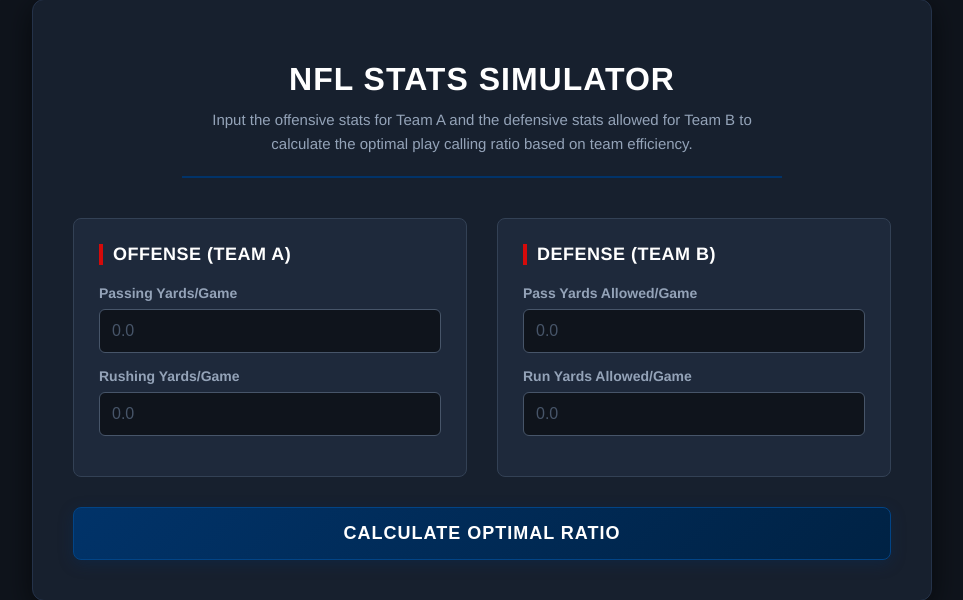
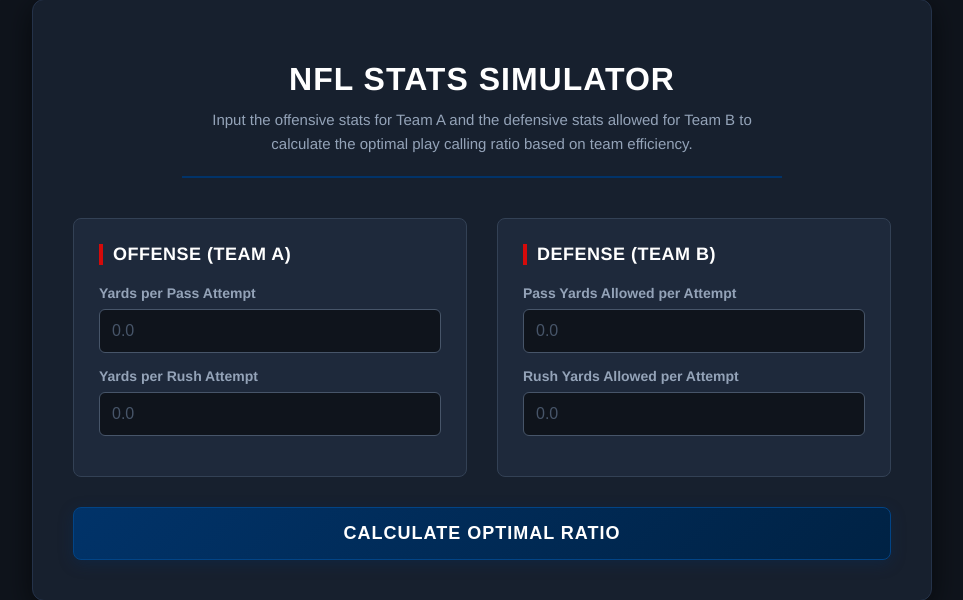
Before and after one commit to YMT-py/nfl-app, a Python web app: template templates/index.html in a window 1280 px wide. Shown: the part 71-671 px from the top of the page, without its empty margins (158-1121 px from the left). Run offline with Jinja, Linux system fonts and the light colour scheme; the template is opened without the code that fills it, so the values that code supplies are empty.

Commit message:
Change parameters text same as calculate logic

```diff
--- a/templates/index.html
+++ b/templates/index.html
@@ -187,11 +187,13 @@
                 <div class="stats-group">
                     <h3>Offense (Team A)</h3>
                     <div class="form-group">
-                        <label for="off_pass">Passing Yards/Game</label>
+                        <!-- 📝 Yards/Game から Yards per Pass Attempt に変更 -->
+                        <label for="off_pass">Yards per Pass Attempt</label>
                         <input type="number" name="off_pass" id="off_pass" step="0.1" placeholder="0.0" required>
                     </div>
                     <div class="form-group">
-                        <label for="off_run">Rushing Yards/Game</label>
+                        <!-- 📝 Yards/Game から Yards per Rush Attempt に変更 -->
+                        <label for="off_run">Yards per Rush Attempt</label>
                         <input type="number" name="off_run" id="off_run" step="0.1" placeholder="0.0" required>
                     </div>
                 </div>
@@ -200,11 +202,13 @@
                 <div class="stats-group">
                     <h3>Defense (Team B)</h3>
                     <div class="form-group">
-                        <label for="def_pass_allowed">Pass Yards Allowed/Game</label>
+                        <!-- 📝 Pass Yards Allowed/Game から Pass Yards Allowed per Attempt に変更 -->
+                        <label for="def_pass_allowed">Pass Yards Allowed per Attempt</label>
                         <input type="number" name="def_pass_allowed" id="def_pass_allowed" step="0.1" placeholder="0.0" required>
                     </div>
                     <div class="form-group">
-                        <label for="def_run_allowed">Run Yards Allowed/Game</label>
+                        <!-- 📝 Run Yards Allowed/Game から Rush Yards Allowed per Attempt に変更 -->
+                        <label for="def_run_allowed">Rush Yards Allowed per Attempt</label>
                         <input type="number" name="def_run_allowed" id="def_run_allowed" step="0.1" placeholder="0.0" required>
                     </div>
                 </div>
```
